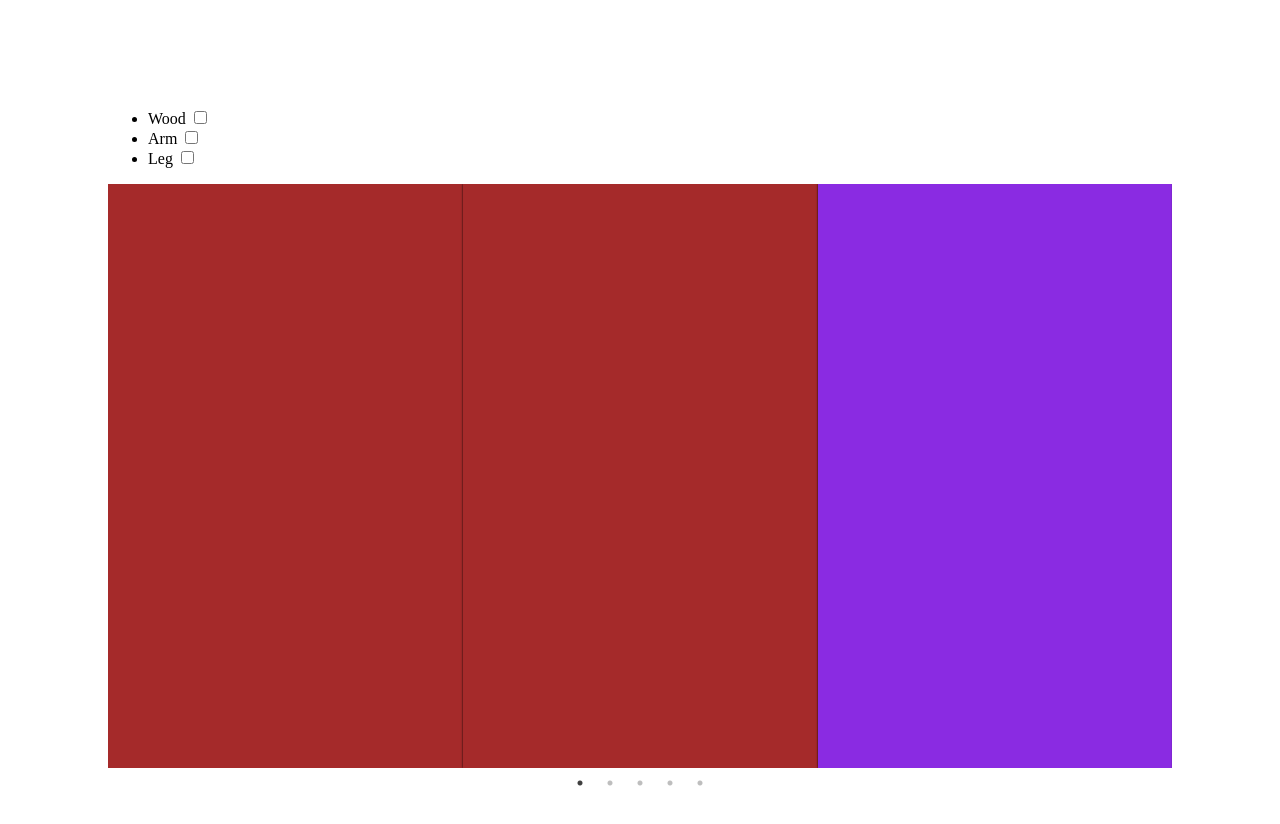
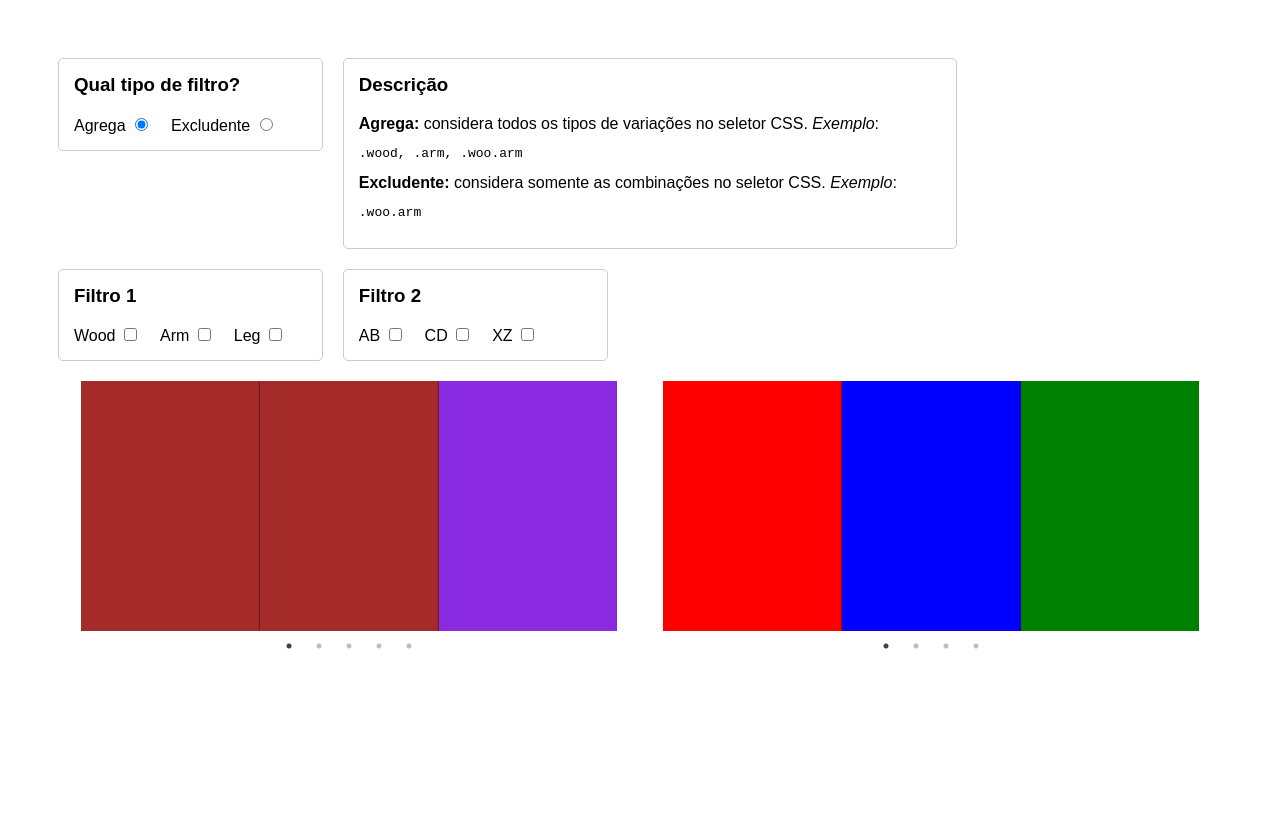
Before and after one commit to candidosales/test-front, a plain HTML site: page index.html in a window 1280 px wide. After the commit the page ends 800 px from the top, so only its background shows below. Drawn offline with Linux system fonts and the light colour scheme.

Commit message:
finalized

```diff
--- a/index.html
+++ b/index.html
@@ -5,7 +5,35 @@
         <link rel="stylesheet" href="vendor/slick-1.6.0/slick/slick-theme.css">
     </head>
     <body>
+        <div class="row">
+            <div class="filter-type">
+                <h3>Qual tipo de filtro?</h3>
+                <ul>
+                    <li>
+                        Agrega
+                        <input class="filter-type-item" name="filter-type" type="radio" value="1" checked />
+                    </li>
+                    <li>
+                        Excludente
+                        <input class="filter-type-item" name="filter-type" type="radio" value="2"/>
+                    </li>
+                </ul>
+            </div>
+            <div class="filter-description">
+                <h3>Descrição</h3>
+                <ul>
+                    <li>
+                        <strong>Agrega:</strong> considera todos os tipos de variações no seletor CSS. <i>Exemplo</i>: <pre>.wood, .arm, .woo.arm</pre>
+                    </li>
+                    <li>
+                        <strong>Excludente:</strong> considera somente as combinações no seletor CSS.  <i>Exemplo</i>: <pre>.woo.arm</pre>
+                    </li>
+                </ul>
+            </div>
+        </div>
+        <div class="row">
             <div class="filter">
+                <h3>Filtro 1</h3>
                 <ul>
                     <li>
                         Wood
@@ -21,6 +49,26 @@
                     </li>
                 </ul>
             </div>
+            <div class="filter">
+                <h3>Filtro 2</h3>
+                <ul>
+                    <li>
+                        AB
+                        <input class="filter-item" type="checkbox" data-filter="ab" />
+                    </li>
+                    <li>
+                        CD
+                        <input class="filter-item" type="checkbox" data-filter="cd" />
+                    </li>
+                    <li>
+                        XZ
+                        <input class="filter-item" type="checkbox" data-filter="xz" />
+                    </li>
+                </ul>
+            </div>
+        </div>
+        <div class="row">
+            <div class="col-6">
                 <div class="gallery filtering">
                     <div class="item wood"></div>
                     <div class="item wood"></div>
@@ -36,6 +84,24 @@
                     <div class="item arm"></div>
                     <div class="item leg"></div>
                 </div>
+            </div>
+            <div class="col-6">
+                <div class="gallery filtering">
+                    <div class="item ab wood"></div>
+                    <div class="item cd wood"></div>
+                    <div class="item xz wood"></div>
+                    <div class="item ab"></div>
+                    <div class="item cd"></div>
+                    <div class="item xz"></div>
+                    <div class="item ab"></div>
+                    <div class="item cd"></div>
+                    <div class="item xz"></div>
+                    <div class="item ab"></div>
+                    <div class="item cd"></div>
+                    <div class="item xz"></div>
+                </div>
+            </div>
+        </div>
         <script src="jquery-3.1.1.js"></script>
         <script src="vendor/slick-1.6.0/slick/slick.js"></script>
         <!--<script src="owl.carousel/owl-carousel/owl.carousel.js"></script>-->
--- a/index.js
+++ b/index.js
@@ -1,36 +1,65 @@
-$(document).ready(function(){
+$(document).ready(function () {
 
     $('.gallery').slick({
         slidesToShow: 3,
         slidesToScroll: 3,
         dots: true,
-        infinite: false
+        infinite: false,
+        arrows: false
     });
 
-  $filterItems =  $('.filter-item');
+    $filterItems = $('.filter-item');
+    $filterTypeItems = $('.filter-type-item');
 
-  $itemsOriginal = $('.item');
-  $itemsCache = $itemsOriginal.clone();
+    var typeFilter = "1";
 
-  console.log($itemsCache.length);
+    $filterTypeItems.on('change', function () {
+        console.log($(this).val());
 
-  $filterItems.on('click', function() {
-    var checkeds = [];
-    var checkedsNot = [];
+        typeFilter = $(this).val();
+        filter();
+    });
 
-    $('input[type="checkbox"]').each(function() {
-        if($(this).is(':checked')) {
-            checkeds.push('.'+ $(this).attr('data-filter'));
+    $filterItems.on('click', function () {
+       filter();
+    });
+
+    function filter() {
+         console.log("filter type", typeFilter);
+
+         var checkeds = [],
+            checkedsNot = [];
+
+        $('input[type="checkbox"]').each(function () {
+            if ($(this).is(':checked')) {
+                checkeds.push('.' + $(this).attr('data-filter'));
             } else {
-            checkedsNot.push('.'+ $(this).attr('data-filter'));
+                checkedsNot.push('.' + $(this).attr('data-filter'));
             }
         });
+
+        console.log('checkeds.length', checkeds.length);
+
+        if (checkeds.length > 0) {
+            if (checkeds.length > 1) {
+                console.log('tem agrupamento');
+                switch (typeFilter) {
+                    case "1":
+                        checkeds = checkeds.concat(groupCheckeds(checkeds));
+                        break;
+                    case "2":
+                        checkeds = groupCheckeds(checkeds);
+                        break;
+                }
+            }
+
+            console.log('checkeds final', checkeds);
 
             checkeds = checkeds.join(', ').replace(/, $/, "");
             checkedsNot = checkedsNot.join(', ').replace(/, $/, "");
             console.log(checkeds, checkedsNot);
 
-    if(checkeds === "") {
+            if (checkeds === "") {
                 checkeds = "*";
                 checkedsNot = "";
             }
@@ -38,8 +67,24 @@ $(document).ready(function(){
             var allFilters = checkeds + ":not(" + checkedsNot + ")";
             console.log(allFilters);
 
-    $('.filtering').slick('slickUnfilter').slick('slickFilter' , allFilters);
+            $('.filtering').slick('slickUnfilter').slick('slickFilter', allFilters);
+        }
+    }
+
+    function groupCheckeds(checkeds) {
+        var total = checkeds.length;
+        var groups = [];
+
+        for (var i = 0; i < total; i++) {
+            var element = checkeds[i];
+            console.log('element', element);
+            for (var y = i + 1; y < total; y++) {
+                groups.push(element.trim() + checkeds[y].trim());
+                console.log('- possibilite', element.trim() + checkeds[y].trim());
+            }
+        }
+        console.log('groups', groups);
+        return groups;
+    }
 
 });
-
-});
--- a/style.css
+++ b/style.css
@@ -1,5 +1,52 @@
 body{
-    padding: 100px;
+    padding: 50px;
+    font-family: Arial, Helvetica, sans-serif;
+}
+
+h3 {
+    margin-top: 0px;
+}
+
+.row {
+    width: 100%;
+    overflow: auto;
+}
+.col-6{
+    width: 46%;
+    overflow: auto;
+    margin: 0 2%;
+    float: left;
+    height: 50%;
+}
+
+.filter, .filter-type, .filter-description  {
+    border: 1px solid #ccc;
+    margin-bottom: 20px;
+    margin-right: 20px;
+    width: 20%;
+    display: block;
+    float: left;
+    overflow: auto;
+    padding: 15px;
+    border-radius: 5px;
+}
+.filter-description {
+    width: 50%;
+}
+
+.filter ul, .filter-type ul, .filter-description ul {
+    margin: 0;
+    padding: 0;
+}
+
+.filter ul li, .filter-type ul li , .filter-description ul li {
+    list-style: none;
+    float: left;
+    margin-right: 20px;
+}
+
+.gallery {
+    height: 250px;
 }
 
 .item {
@@ -23,6 +70,20 @@ body{
     background: greenyellow;
 }
 
+.item.ab {
+    background: red;
+}
+
+
+.item.cd {
+    background: blue;
+}
+
+
+.item.xz {
+    background: green;
+}
+
 .item.hide {
     display: none;
     width: 0px;
```
Lines whose indentation alone changed are shown as unchanged.
